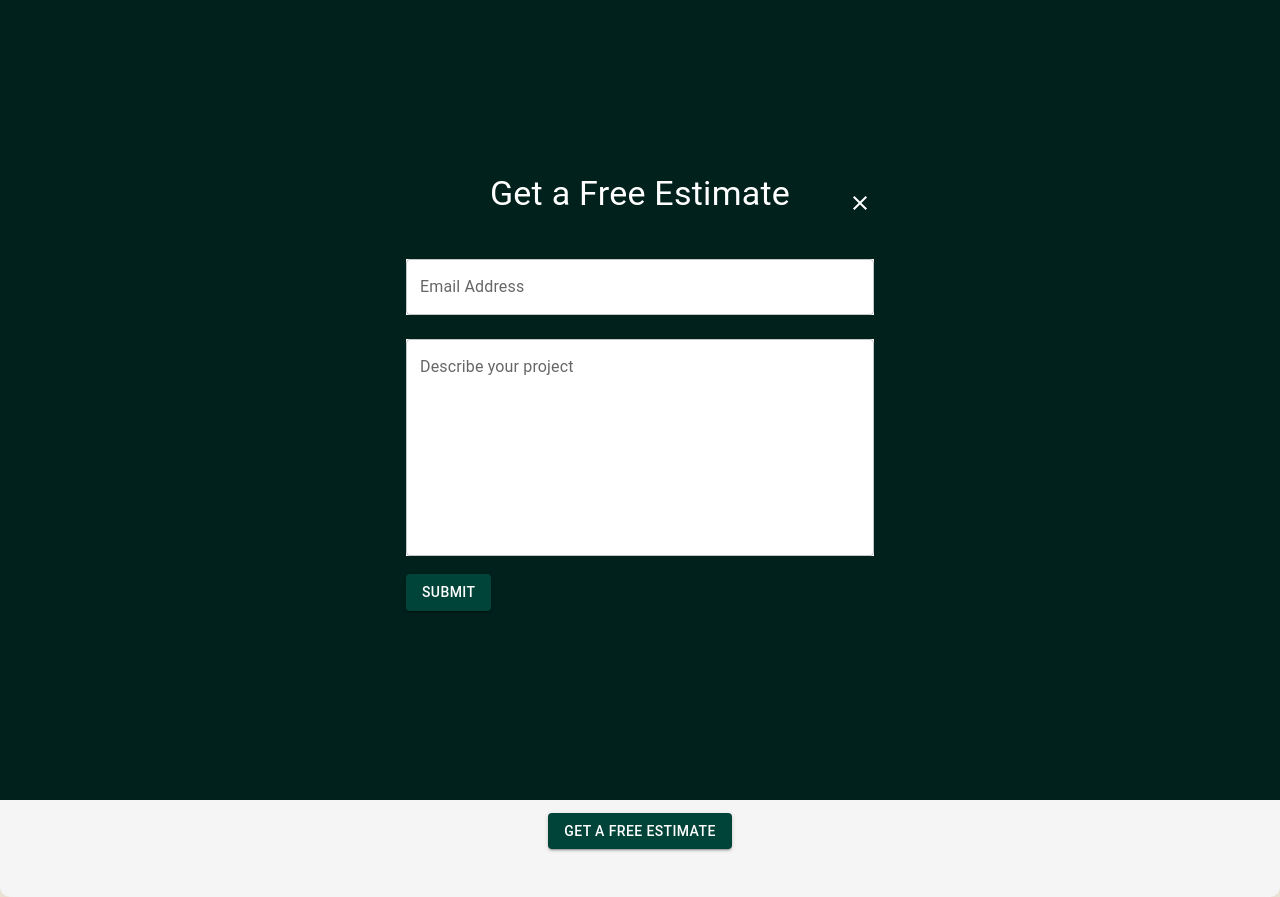
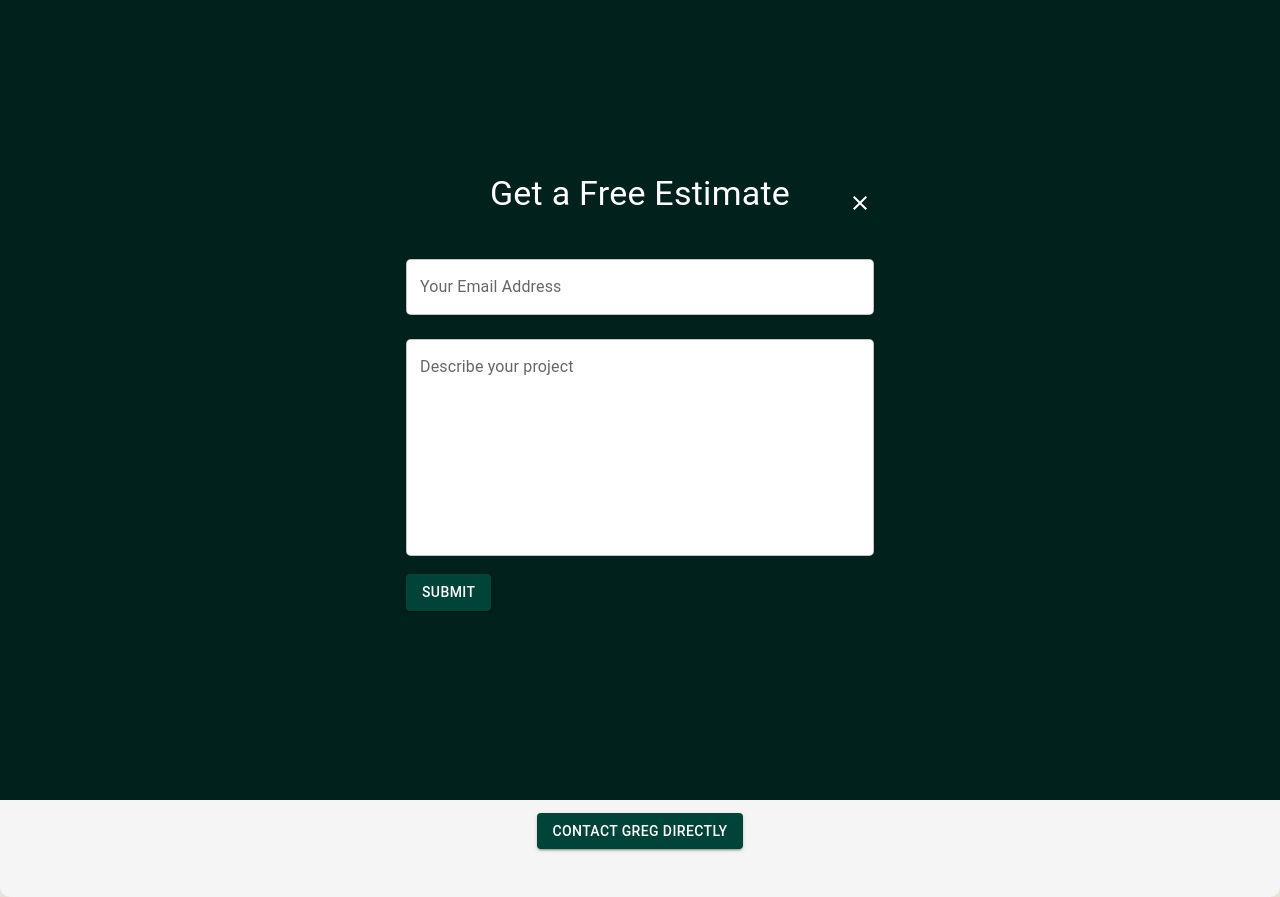
Before and after one commit to JCWoodworker/evergreen-construction, a React (Vite) app: page / in a window 1280 px wide. Both pictures are taken after a click on the button "GET A FREE ESTIMATE". Built offline with nearby package versions, Linux system fonts and the light colour scheme.

Commit message:
re-organized contact and estimate forms and separated them.  added custom buttons for each.  turned them into modals and updated styling

```diff
--- a/src/App.tsx
+++ b/src/App.tsx
@@ -3,7 +3,6 @@ import { Routes } from "react-router-dom"
 import "./App.css"
 
 import Home from "./application/home/Home"
-import ContactForm from "./application/contact/ContactForm"
 import ColorPalette from "./application/design/ColorPalette"
 import NotFound from "./application/NotFound"
 
@@ -12,8 +11,6 @@ function App() {
 		<>
 			<Routes>
 				<Route path="/" element={<Home />} />
-				<Route path="/contact" element={<ContactForm />} />
-				{/* TODO: Remove /contact route - change contact to a modal on the home page */}
 				<Route path="*" element={<NotFound />} />
 
 
--- a/src/application/contact/ContactForm.tsx
+++ /dev/null
@@ -1,56 +0,0 @@
-import { Button, TextField, Typography } from "@mui/material"
-import {
-	useForm,
-	ValidationError,
-} from "@formspree/react"
-
-function Contact() {
-	const [state, handleSubmit] = useForm("xwpkderv")
-	if (state.succeeded) {
-		alert("Thank you for contacting us!")
-		window.location.href = "/";
-	}
-	return (
-		<form onSubmit={handleSubmit}>
-			<Typography variant="h4" gutterBottom>
-				Contact Us
-			</Typography>
-			<TextField
-				id="email"
-				label="Email Address"
-				type="email"
-				name="email"
-				fullWidth
-				margin="normal"
-				variant="outlined"
-			/>
-			<ValidationError prefix="Email" field="email" errors={state.errors} />
-			<TextField
-				id="message"
-				label="Message"
-				name="message"
-				multiline
-				rows={4}
-				fullWidth
-				margin="normal"
-				variant="outlined"
-			/>
-			<ValidationError prefix="Message" field="message" errors={state.errors} />
-			<Button
-				type="submit"
-				disabled={state.submitting}
-				variant="contained"
-				color="primary"
-				sx={{
-					backgroundColor: "#004338",
-					color: "white",
-					marginTop: "10px",
-				}}
-			>
-				Submit
-			</Button>
-		</form>
-	)
-}
-
-export default Contact
--- /dev/null
+++ b/src/application/contact/calls-to-action/contact/ContactButton.tsx
@@ -0,0 +1,20 @@
+import { Button } from "@mui/material"
+
+const ContactButton = ({
+	setContactModalOpen,
+}: {
+	setContactModalOpen: (open: boolean) => void
+}) => {
+	return (
+		<Button
+			variant="contained"
+			color="primary"
+			sx={{ margin: 4, backgroundColor: "#004338" }}
+			onClick={() => setContactModalOpen(true)}
+		>
+			Contact Greg Directly
+		</Button>
+	)
+}
+
+export default ContactButton
--- a/src/application/contact/FreeEstimate.tsx
+++ b/src/application/contact/calls-to-action/contact/ContactModal.tsx
@@ -1,26 +1,40 @@
 import {
+	Box,
 	Button,
+	IconButton,
+	Modal,
 	TextField,
 	Typography,
-	Modal,
-	IconButton,
-	Box,
 } from "@mui/material"
 import { useForm, ValidationError } from "@formspree/react"
 import { Close } from "@mui/icons-material"
 
-function FreeEstimate({
+function ContactModal({
 	open,
 	handleClose,
 }: {
 	open: boolean
 	handleClose: () => void
 }) {
-	const [state, handleSubmit] = useForm("manygybq")
+	const [state, handleSubmit] = useForm("xwpkderv")
 	if (state.succeeded) {
-		alert("Thank you for contacting us.  We'll be in touch soon!")
-		handleClose()
+		alert("Thank you for contacting us!")
+		window.location.href = "/"
 	}
+
+	const fieldStyle = {
+		backgroundColor: "#FFF",
+		borderRadius: "5px",
+		"& .MuiInputLabel-root.Mui-focused": {
+			padding: "2px 10px",
+			color: "rgba(0, 0, 0, 0.6)",
+			backgroundColor: "#FFF",
+			borderRadius: "5px",
+			border: "2px solid #D3D3D3",
+			boxShadow: "0 0 10px 0 rgba(0, 0, 0, 0.1)",
+		},
+	}
+
 	return (
 		<Modal
 			open={open}
@@ -54,7 +68,7 @@ function FreeEstimate({
 						marginTop: { xs: 5, md: 0 },
 					}}
 				>
-					Get a Free Estimate
+					Email Me Directly!
 				</Typography>
 				<form
 					onSubmit={handleSubmit}
@@ -62,29 +76,25 @@ function FreeEstimate({
 				>
 					<TextField
 						id="email"
-						label="Email Address"
+						label="Your Email Address"
 						type="email"
 						name="email"
 						fullWidth
 						margin="normal"
 						variant="outlined"
-						sx={{
-							backgroundColor: "#FFFFFF",
-						}}
+						sx={fieldStyle}
 					/>
 					<ValidationError prefix="Email" field="email" errors={state.errors} />
 					<TextField
 						id="message"
-						label="Describe your project"
+						label="Message"
 						name="message"
 						multiline
-						rows={8}
+						rows={4}
 						fullWidth
 						margin="normal"
 						variant="outlined"
-						sx={{
-							backgroundColor: "#FFFFFF",
-						}}
+						sx={fieldStyle}
 					/>
 					<ValidationError
 						prefix="Message"
@@ -110,4 +120,4 @@ function FreeEstimate({
 	)
 }
 
-export default FreeEstimate
+export default ContactModal
--- /dev/null
+++ b/src/application/contact/calls-to-action/free-estimate/FreeEstimateModal.tsx
@@ -0,0 +1,123 @@
+import {
+	Button,
+	TextField,
+	Typography,
+	Modal,
+	IconButton,
+	Box,
+} from "@mui/material"
+import { useForm, ValidationError } from "@formspree/react"
+import { Close } from "@mui/icons-material"
+
+function FreeEstimateModal({
+	open,
+	handleClose,
+}: {
+	open: boolean
+	handleClose: () => void
+}) {
+	const [state, handleSubmit] = useForm("manygybq")
+	if (state.succeeded) {
+		alert("Thank you for contacting us.  We'll be in touch soon!")
+		handleClose()
+	}
+
+	const fieldStyle = {
+		backgroundColor: "#FFF",
+		borderRadius: "5px",
+		"& .MuiInputLabel-root.Mui-focused": {
+			padding: "2px 10px",
+			color: "rgba(0, 0, 0, 0.6)",
+			backgroundColor: "#FFF",
+			borderRadius: "5px",
+			border: "2px solid #D3D3D3",
+			boxShadow: "0 0 10px 0 rgba(0, 0, 0, 0.1)",
+		},
+	}
+
+	return (
+		<Modal
+			open={open}
+			onClose={handleClose}
+			sx={{
+				backgroundColor: "#004338",
+				width: "100%",
+				display: "flex",
+				justifyContent: "center",
+				alignItems: "center",
+			}}
+		>
+			<Box sx={{ position: "relative" }}>
+				<IconButton
+					onClick={handleClose}
+					sx={{
+						position: { xs: "absolute", md: "absolute" },
+						top: { xs: 10, md: 10 },
+						right: { xs: 10, md: 10 },
+						color: "#FFFFFF",
+					}}
+				>
+					<Close />
+				</IconButton>
+				<Typography
+					variant="h4"
+					gutterBottom
+					sx={{
+						color: "#FFFFFF",
+						textAlign: "center",
+						marginTop: { xs: 5, md: 0 },
+					}}
+				>
+					Get a Free Estimate
+				</Typography>
+				<form
+					onSubmit={handleSubmit}
+					style={{ padding: "16px", maxWidth: "500px", margin: "0 auto" }}
+				>
+					<TextField
+						id="email"
+						label="Your Email Address"
+						type="email"
+						name="email"
+						fullWidth
+						margin="normal"
+						variant="outlined"
+						sx={fieldStyle}
+					/>
+					<ValidationError prefix="Email" field="email" errors={state.errors} />
+					<TextField
+						id="message"
+						label="Describe your project"
+						name="message"
+						multiline
+						rows={8}
+						fullWidth
+						margin="normal"
+						variant="outlined"
+						sx={fieldStyle}
+					/>
+					<ValidationError
+						prefix="Message"
+						field="message"
+						errors={state.errors}
+					/>
+					<Button
+						type="submit"
+						disabled={state.submitting}
+						variant="contained"
+						color="primary"
+						sx={{
+							backgroundColor: "#004338",
+							color: "white",
+							marginTop: "10px",
+						}}
+					>
+						Submit
+					</Button>
+				</form>
+			</Box>
+		</Modal>
+	)
+}
+
+export default FreeEstimateModal
--- a/src/application/home/Home.tsx
+++ b/src/application/home/Home.tsx
@@ -1,10 +1,14 @@
+// TODO: Update to MUI's Gridv2 - Grid v1 is deprecated
 import { Box, Typography, Grid, Card, CardContent } from "@mui/material"
-import FreeEstimateButton from "../contact/FreeEstimateButton"
+import FreeEstimateButton from "../contact/calls-to-action/free-estimate/FreeEstimateButton"
 import { useState } from "react"
-import FreeEstimate from "../contact/FreeEstimate"
+import FreeEstimateModal from "../contact/calls-to-action/free-estimate/FreeEstimateModal"
+import ContactModal from "../contact/calls-to-action/contact/ContactModal"
+import ContactButton from "../contact/calls-to-action/contact/ContactButton"
 
 const Home = () => {
 	const [estimateModalOpen, setEstimateModalOpen] = useState(false)
+	const [contactModalOpen, setContactModalOpen] = useState(false)
 	return (
 		<Box
 			sx={{
@@ -30,6 +34,7 @@ const Home = () => {
 			>
 				Evergreen Construction, RI
 			</Typography>
+
 			<Typography
 				variant="body1"
 				sx={{ color: "#004338", textAlign: "center", marginBottom: 4 }}
@@ -92,11 +97,15 @@ const Home = () => {
 				</Grid>
 			</Grid>
 
-			<FreeEstimateButton setEstimateModalOpen={setEstimateModalOpen} />
+			<ContactButton setContactModalOpen={setContactModalOpen} />
 
-			<FreeEstimate
+			<FreeEstimateModal
 				open={estimateModalOpen}
 				handleClose={() => setEstimateModalOpen(false)}
+			/>
+			<ContactModal
+				open={contactModalOpen}
+				handleClose={() => setContactModalOpen(false)}
 			/>
 		</Box>
 	)
```
Also changed, not shown: src/application/contact/calls-to-action/free-estimate/FreeEstimateButton.tsx (renamed from src/application/contact/FreeEstimateButton.tsx).
